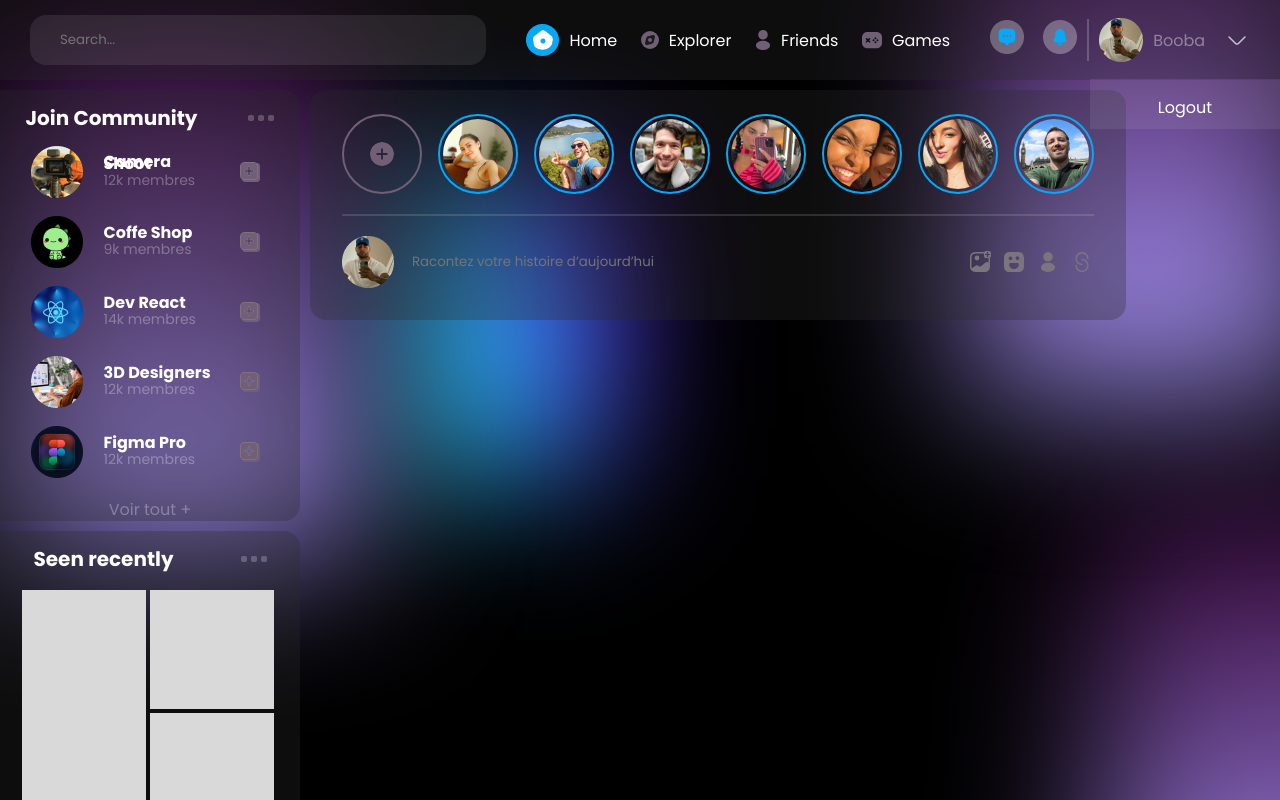
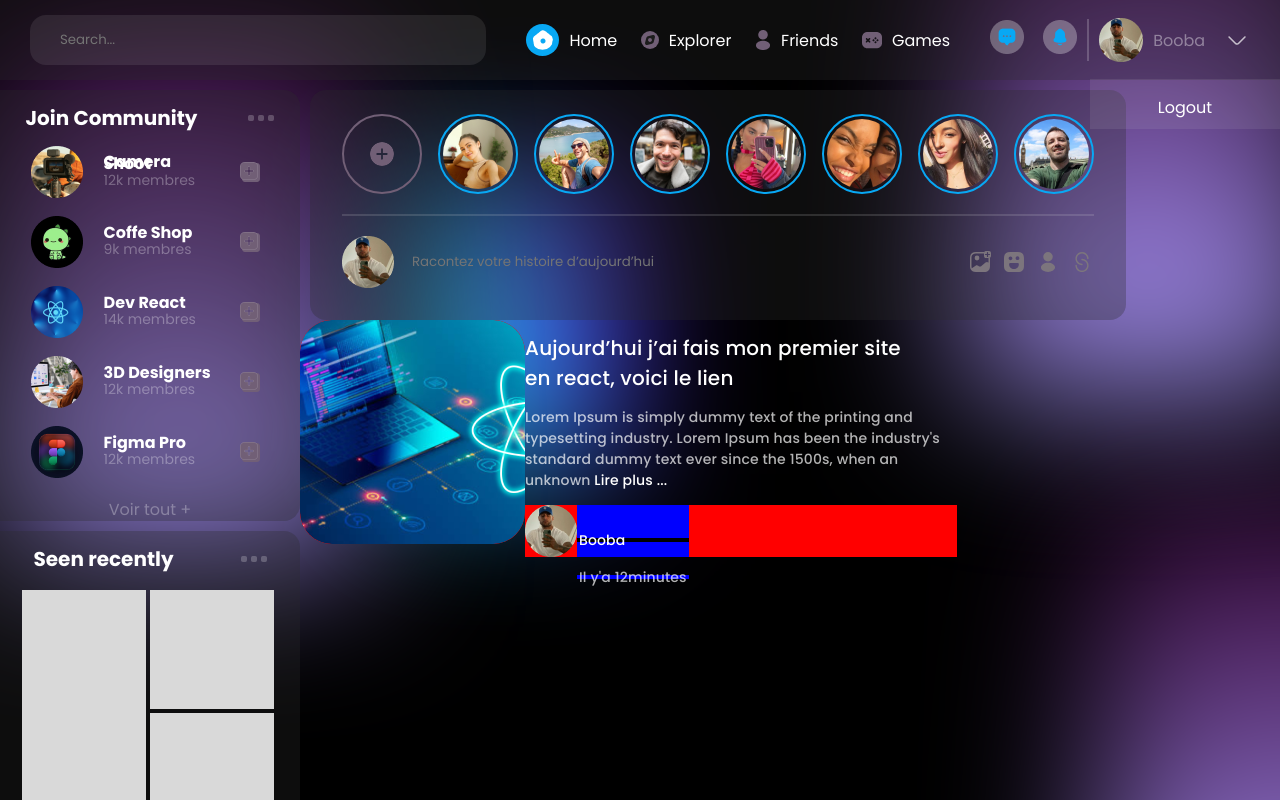
Before and after one commit to DwainAB/Projet-php, a React (Create React App) app: page /home in a window 1280 px wide. Shown: the top 800 px of the page. Built offline with nearby package versions, Linux system fonts and the light colour scheme.

Commit message:
middle menu

```diff
--- a/src/Components/Log/Log.css
+++ b/src/Components/Log/Log.css
@@ -1,6 +1,5 @@
 .container-form-login, .container-form-signup{
     width: 340px;
-    height: 370px;
     background-color:rgba(44, 44, 44, 0.5);
     display: flex;
     flex-direction: column;
@@ -14,6 +13,7 @@
     transition: 0.7s;
     opacity: 1;
     z-index: 1;
+    padding-bottom: 32px;
 }
 
 .flip-active{
@@ -31,6 +31,7 @@
     display: flex;
     flex-direction: column;
     margin: 0 auto;
+    gap: 24px;
 }
 
 .form-signup input, .form-login input{
--- a/src/Components/Menu-central/Menu-central.css
+++ b/src/Components/Menu-central/Menu-central.css
@@ -68,3 +68,84 @@
     display: flex;
     gap: 10px;
 }
+
+.middle-second{
+    display: flex;
+}
+
+.middle-second-img{
+    background-color: red;
+    width: 225px;
+    height: 224px;
+    border-radius: 32px;
+    object-fit: cover;
+}
+
+.middle-second-h1{
+    font-family: 'Poppins';
+    font-style: normal;
+    font-weight: 500;
+    font-size: 20px;
+    line-height: 30px;
+    letter-spacing: 0.01em;
+    color: #FFFFFF;
+    width: 379px
+}
+
+.middle-second-p{
+    font-family: 'Poppins';
+    width: 432px;
+    font-family: 'Poppins';
+    font-style: normal;
+    font-weight: 500;
+    font-size: 14px;
+    line-height: 21px;
+    letter-spacing: 0.01em;
+    color: rgba(255, 255, 255, 0.7);
+}
+
+.middle-second-span{
+    font-family: 'Poppins';
+    font-style: normal;
+    font-weight: 500;
+    font-size: 14px;
+    line-height: 21px;
+    letter-spacing: 0.01em;
+    color: #FFFFFF;
+    cursor: pointer;
+}
+
+.middle-profil{
+    display: flex;
+    background-color: red;
+    align-items: center;
+}
+
+
+
+.profil-info-h6{
+    line-height: 0px;
+    font-family: 'Poppins';
+    font-style: normal;
+    font-weight: 500;
+    font-size: 14px;
+    letter-spacing: 0.01em;
+    color: #FFFFFF;
+    border:  2px solid black;
+}
+
+.profil-info-p{
+    line-height: 0px;
+    font-family: 'Poppins';
+    font-style: normal;
+    font-weight: 500;
+    font-size: 14px;
+    letter-spacing: 0.01em;
+    color: rgba(255, 255, 255, 0.7);
+    border: 2px solid blue;
+}
+
+.profil-info{
+    background-color: blue;
+    height: 52px;
+}
--- a/src/Components/Menu-central/Menu-central.jsx
+++ b/src/Components/Menu-central/Menu-central.jsx
@@ -13,6 +13,8 @@ import logoimage from '../../Assets/logo-image.svg'
 import logoemoji from '../../Assets/logo-emoji.svg'
 import logoprofil from '../../Assets/logo-profil.svg'
 import logolink from '../../Assets/logo-link.svg'
+import post1 from '../../Assets/post1.png'
+import imageprofil from '../../Assets/profil2.png'
 
 function MenuCentral(){
     return(
@@ -46,6 +48,30 @@ function MenuCentral(){
                 </div>
 
             </div>
+
+            <div className="middle-second">
+
+                <div className="middle-second-left">
+                    <img className="middle-second-img" src={post1} alt="" />
+                </div>
+
+                <div className="middle-second-right">
+                    <h1 className="middle-second-h1" >Aujourd’hui j’ai fais mon premier site en react, voici le lien</h1>
+                    <p className="middle-second-p" >Lorem Ipsum is simply dummy text of the printing and typesetting industry. Lorem Ipsum has been the industry's standard dummy text ever since the 1500s, when an unknown <span className="middle-second-span" >Lire plus ...</span></p>
+                    <div className="middle-second-bottom">
+
+                        <div className="middle-profil">
+                            <img className="middle-profil-img" src={imageprofil} alt="" />
+                            <div className="profil-info">
+                                <h6 className="profil-info-h6">Booba</h6>
+                                <p className="profil-info-p">Il y'a <span className="span-info">12</span>minutes</p>
+                            </div>
+                        </div>
+
+                    </div>
+                </div>
+            </div>
+
         </div>
 
     )
```
Also changed, not shown: src/Assets/post1.png (added), src/Assets/profil2.png (added).
